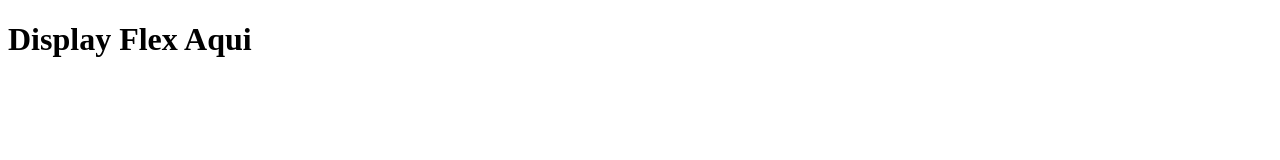
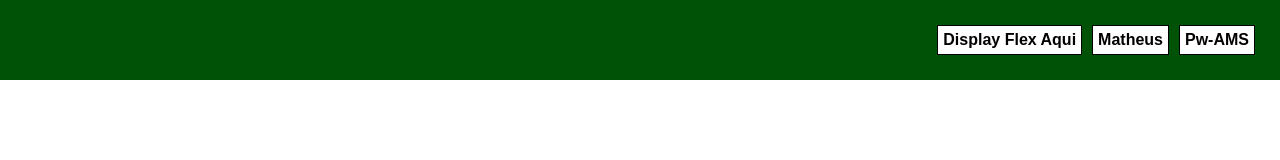
Before and after one commit to MatheusJordao12/pw-ams, a plain HTML site: page flex.html in a window 1280 px wide. Drawn offline with Linux system fonts and the light colour scheme.

Commit message:
Aula de Display Flex

```diff
--- /dev/null
+++ b/css/estilo.css
@@ -0,0 +1,24 @@
+body {
+    margin: 0;
+    font-family: Arial, Helvetica, sans-serif;
+    font-weight: bold;
+}
+
+.container {
+    border: none;
+    background-color: rgb(0, 82, 7);
+    padding: 25px 25px;
+    display: flex;
+    justify-content: end;
+}
+
+div {
+    padding: 5px;
+    gap: 10px;
+    border: 1px solid;
+    background-color: white;
+}
+
+p {
+    margin: 0;
+}
--- a/flex.html
+++ b/flex.html
@@ -3,9 +3,20 @@
 <head>
     <meta charset="UTF-8">
     <meta name="viewport" content="width=device-width, initial-scale=1.0">
+    <link rel="stylesheet" href="css/estilo.css">
     <title>Display Flex</title>
 </head>
 <body>
-    <h1>Display Flex Aqui</h1>
+    <div class="container">
+        <div>
+            <p>Display Flex Aqui</p>
+        </div>
+        <div>
+            <p>Matheus</p>
+        </div>
+        <div>
+            <p>Pw-AMS</p>
+        </div>
+    </div>
 </body>
 </html>
```
